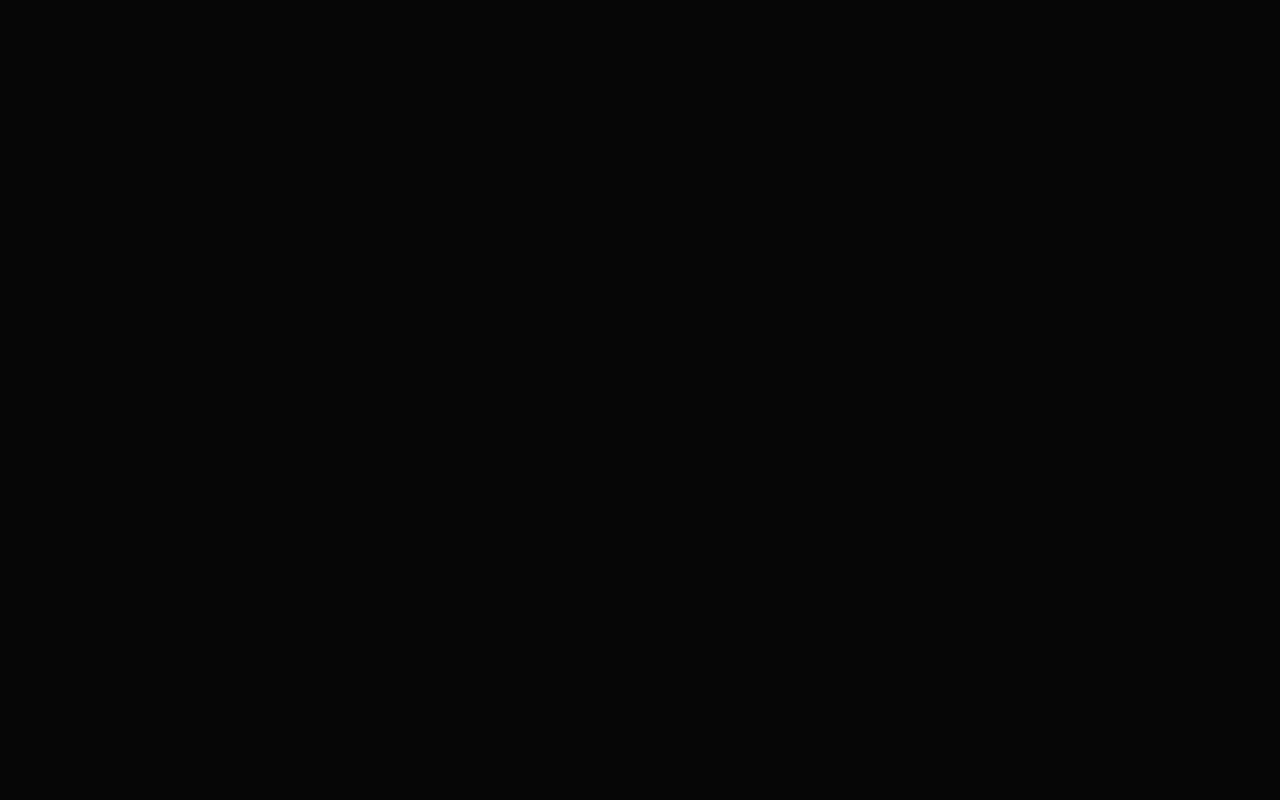
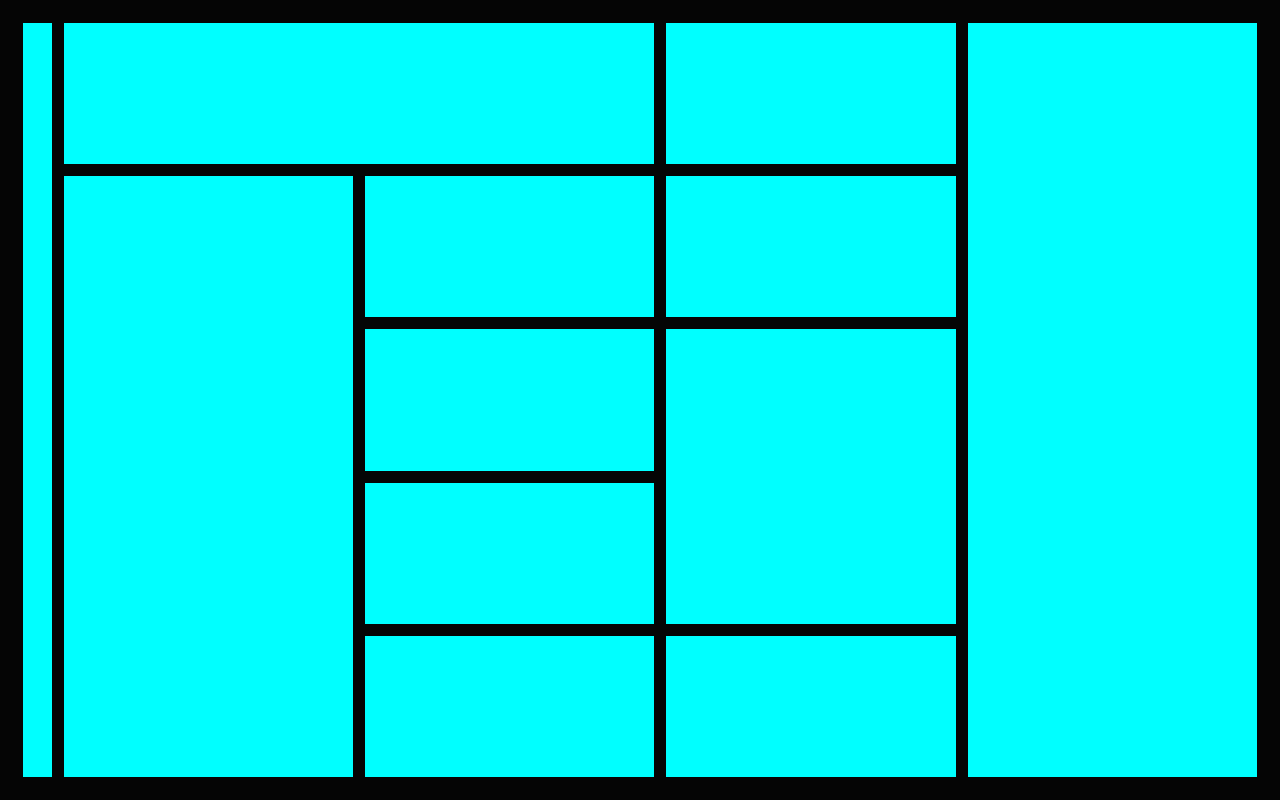
Before and after one commit to ATHUL-MURALI/Portfolio, a React (Vite) app: page / in a window 1280 px wide. Built offline with nearby package versions, Linux system fonts and the light colour scheme.

Commit message:
new new files

```diff
--- a/src/App.css
+++ b/src/App.css
@@ -1,6 +1,28 @@
 body {
+  margin: 0;
   background-color: #050505;
-  padding: 1rem;
+  /* box-sizing: border-box; */
+  /* padding: 1rem; */
+}
+
+.grid-container {
+  height: 100vh;
+  width: 100vw;
+  padding: calc(23rem/16);
+  display: grid;
   box-sizing: border-box;
-  margin: 0;
+  grid-template-columns: 0.1fr 1fr 1fr 1fr 1fr;
+  /* grid-template-columns: repeat(auto-fit, minmax(150px, 1fr)); */
+  grid-template-rows: 1fr 1fr 1fr 1fr 1fr;
+  gap: calc(12rem/16);
+  grid-template-areas:
+    "box-1 box-2 box-2 box-3 box-4"
+    "box-1 box-5 box-6 box-7 box-4"
+    "box-1 box-5 box-8 box-9 box-4"
+    "box-1 box-5 box-10 box-9 box-4"
+    "box-1 box-5 box-11 box-12 box-4";
 }
+
+.item {
+  background-color: aqua;
+}
--- a/src/App.jsx
+++ b/src/App.jsx
@@ -4,11 +4,24 @@ import ExpOne from './components/expOne/ExpOne'
 import SkillOne from './components/skillOne/SkillOne'
 function App() {
   return (
-    <div>
-      {/* <AboutMe/> */}
-      {/* <ExpOne/> */}
-      {/* <SkillOne/> */}
-
+    // <div>
+    //   <AboutMe/>
+    //   {/* <ExpOne/> */}
+    //   {/* <SkillOne/> */}
+    // </div>
+    <div className='grid-container'>
+      <div className='item' style={{gridArea: 'box-1'}}></div>
+      <div className='item' style={{gridArea: 'box-2'}}></div>
+      <div className='item' style={{gridArea: 'box-3'}}></div>
+      <div className='item' style={{gridArea: 'box-4'}}></div>
+      <div className='item' style={{gridArea: 'box-5'}}></div>
+      <div className='item' style={{gridArea: 'box-6'}}></div>
+      <div className='item' style={{gridArea: 'box-7'}}></div>
+      <div className='item' style={{gridArea: 'box-8'}}></div>
+      <div className='item' style={{gridArea: 'box-9'}}></div>
+      <div className='item' style={{gridArea: 'box-10'}}></div>
+      <div className='item' style={{gridArea: 'box-11'}}></div>
+      <div className='item' style={{gridArea: 'box-12'}}></div>
     </div>
   )
 }
```
